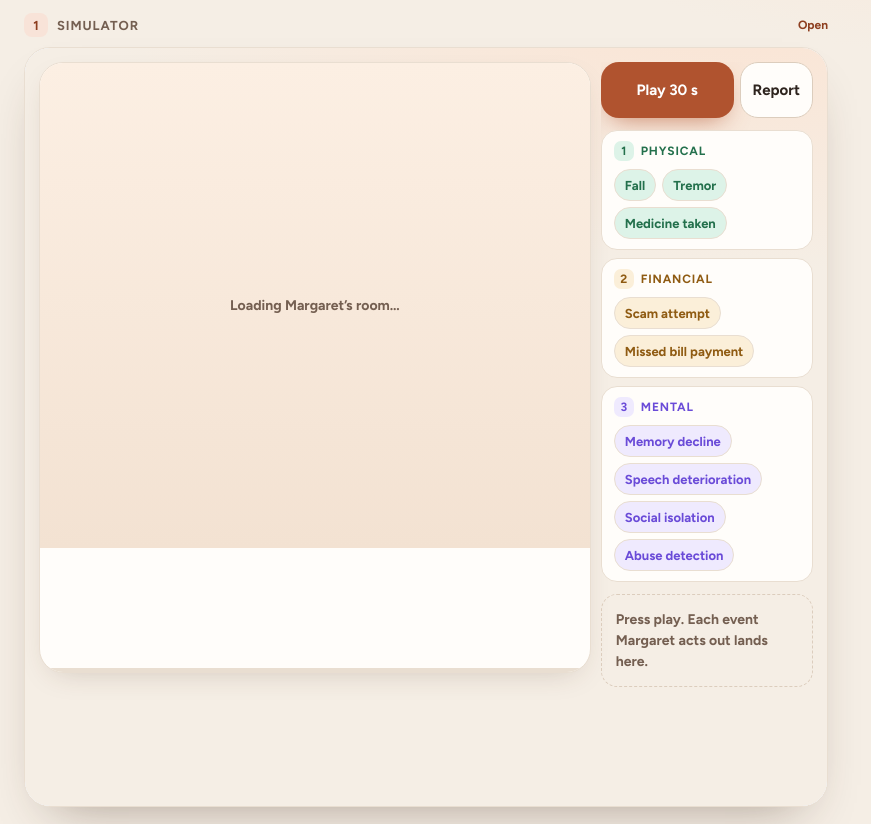
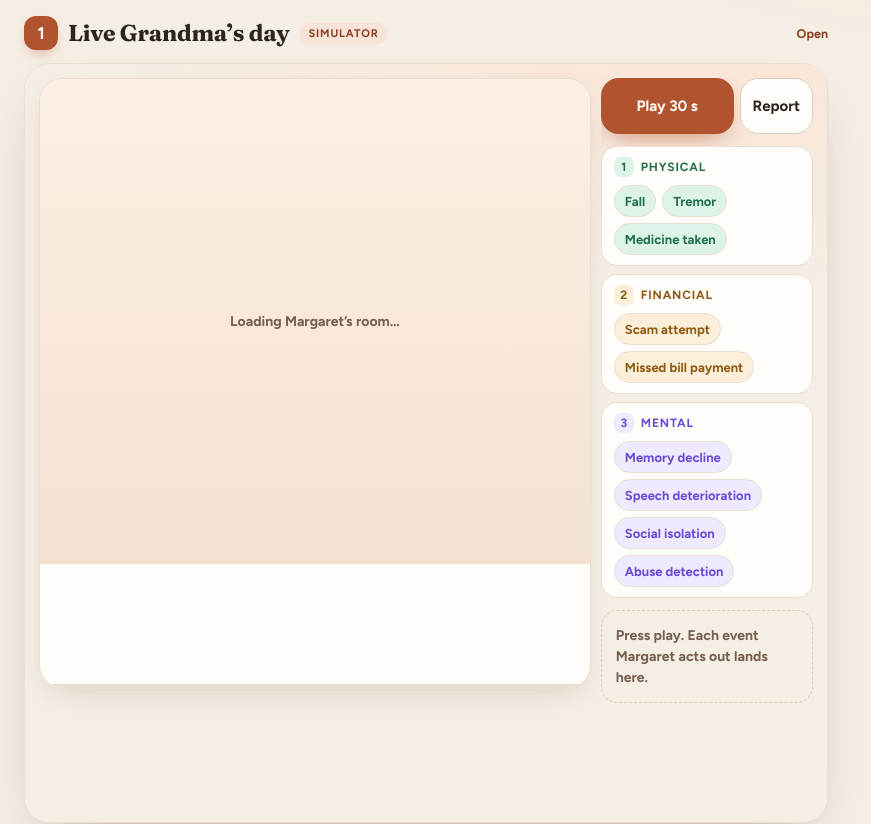
Before and after one commit to amyproject/apotheosis, a plain HTML site: page web/product.html in a window 1280 px wide. Shown: the part 53-877 px from the top of the page, without its empty margins (0-871 px from the left). Drawn offline with Linux system fonts and the light colour scheme; no server answers.

Commit message:
Product page: bigger, catchier section titles
Co-Authored-By: Claude <noreply@anthropic.com>

```diff
--- a/web/product.html
+++ b/web/product.html
@@ -90,6 +90,12 @@
   .flowp .lanes { grid-template-columns: repeat(3, minmax(0, 1fr)); gap: 26px; }
   @media (max-width: 1360px) { main { grid-template-columns: 392px 392px; } .panel.sim { grid-column: 1 / -1; grid-row: 1; } .panel.portals { grid-column: 1 / -1; grid-row: 2; } .flowp { grid-column: 1 / -1; grid-row: 3; } }
   @media (max-width: 860px) { main { grid-template-columns: 1fr; } }
+  /* section titles: bigger and warmer */
+  .panel h2, .duo-heads h2 { gap: 10px; font: 600 23px/1.15 Fraunces, Georgia, serif; letter-spacing: -.01em; text-transform: none; color: var(--ink); min-height: 40px; }
+  .panel h2 span, .duo-heads h2 span { width: 34px; height: 34px; border-radius: 12px; background: var(--terra); color: #fff; font: 800 17px/1 Figtree, system-ui, sans-serif; box-shadow: 0 6px 14px -6px rgba(176,83,47,.6); flex: none; }
+  .panel h2 b, .duo-heads h2 b { font-weight: 600; white-space: nowrap; }
+  .panel h2 small, .duo-heads h2 small { font: 700 11px/1 Figtree, system-ui, sans-serif; letter-spacing: .08em; text-transform: uppercase; color: var(--terra-d); background: #F8E3D8; border-radius: 999px; padding: 5px 9px; }
+  .panel h2 a, .duo-heads h2 a { font: 700 12.5px Figtree, system-ui, sans-serif; }
   :focus-visible { outline: 3px solid var(--terra); outline-offset: 2px; }
 </style>
 </head>
@@ -105,8 +111,8 @@
 <main>
   <section class="panel portals" id="portals" aria-label="Grandma and me: portals from band39-live">
     <div class="duo-heads">
-      <h2 id="h-me"><span>2</span>Me<a href="live/index.html" target="_blank" rel="noopener">Open</a></h2>
-      <h2 id="h-grandma"><span>3</span>Grandma</h2>
+      <h2 id="h-me"><span>2</span><b>Stay in the loop</b><small>Me</small><a href="live/index.html" target="_blank" rel="noopener">Open</a></h2>
+      <h2 id="h-grandma"><span>3</span><b>Safe at home</b><small>Grandma</small></h2>
     </div>
     <div class="duo-fit"><div class="duo">
       <iframe id="liveFrame" title="Grandma's screen and my app (band39-live care app, one page)" src="live/index.html" loading="eager"></iframe>
@@ -114,7 +120,7 @@
     </div></div>
   </section>
   <section class="panel sim on" id="sim" aria-labelledby="h-sim">
-    <h2 id="h-sim"><span>1</span>Simulator<a href="/" target="_blank" rel="noopener">Open</a></h2>
+    <h2 id="h-sim"><span>1</span><b>Live Grandma’s day</b><small>Simulator</small><a href="/" target="_blank" rel="noopener">Open</a></h2>
     <div class="screen"><iframe title="Simulator: a day in 30 seconds" data-src="#/" loading="eager"></iframe></div>
   </section>
   <section class="flowp" id="flowp" aria-live="polite" aria-label="What happens, step by step">
```
